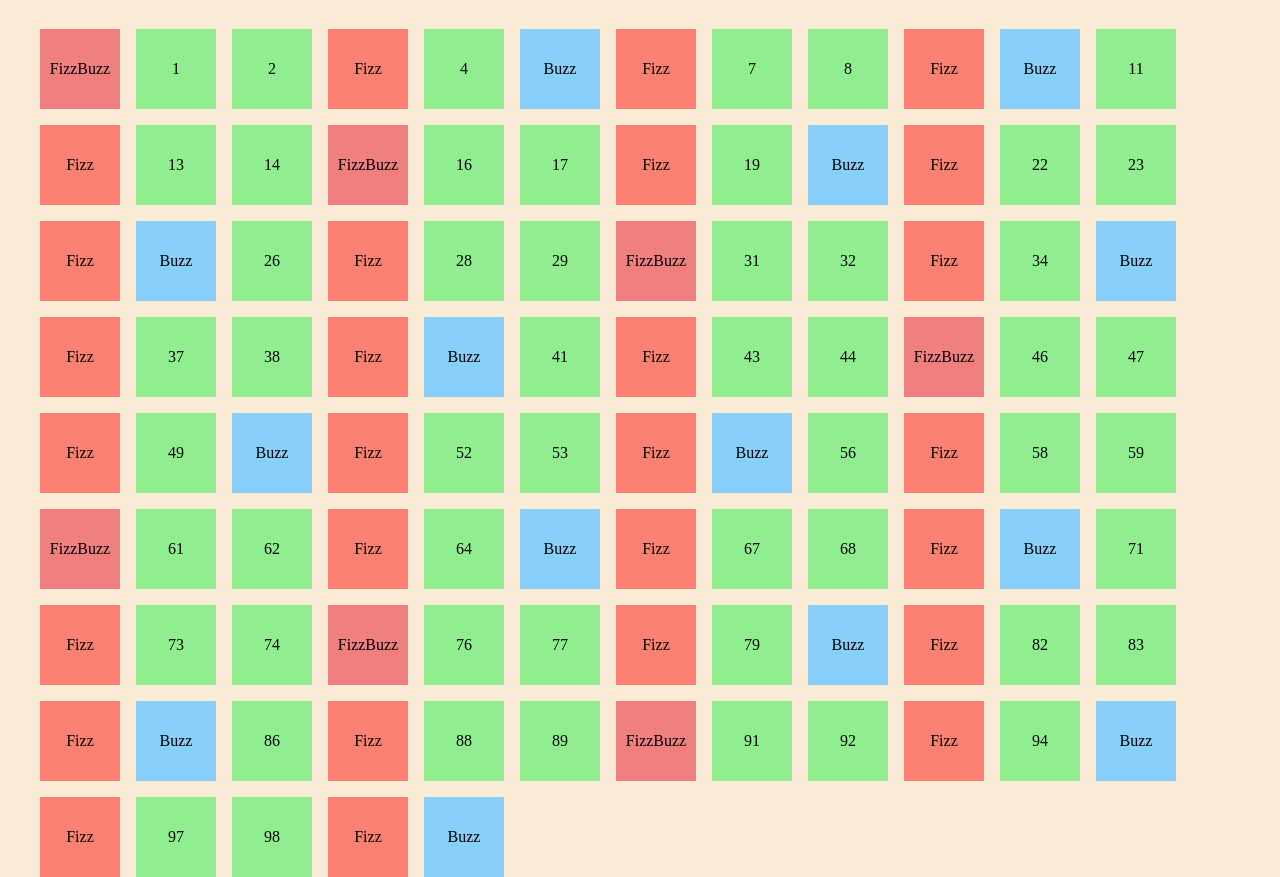
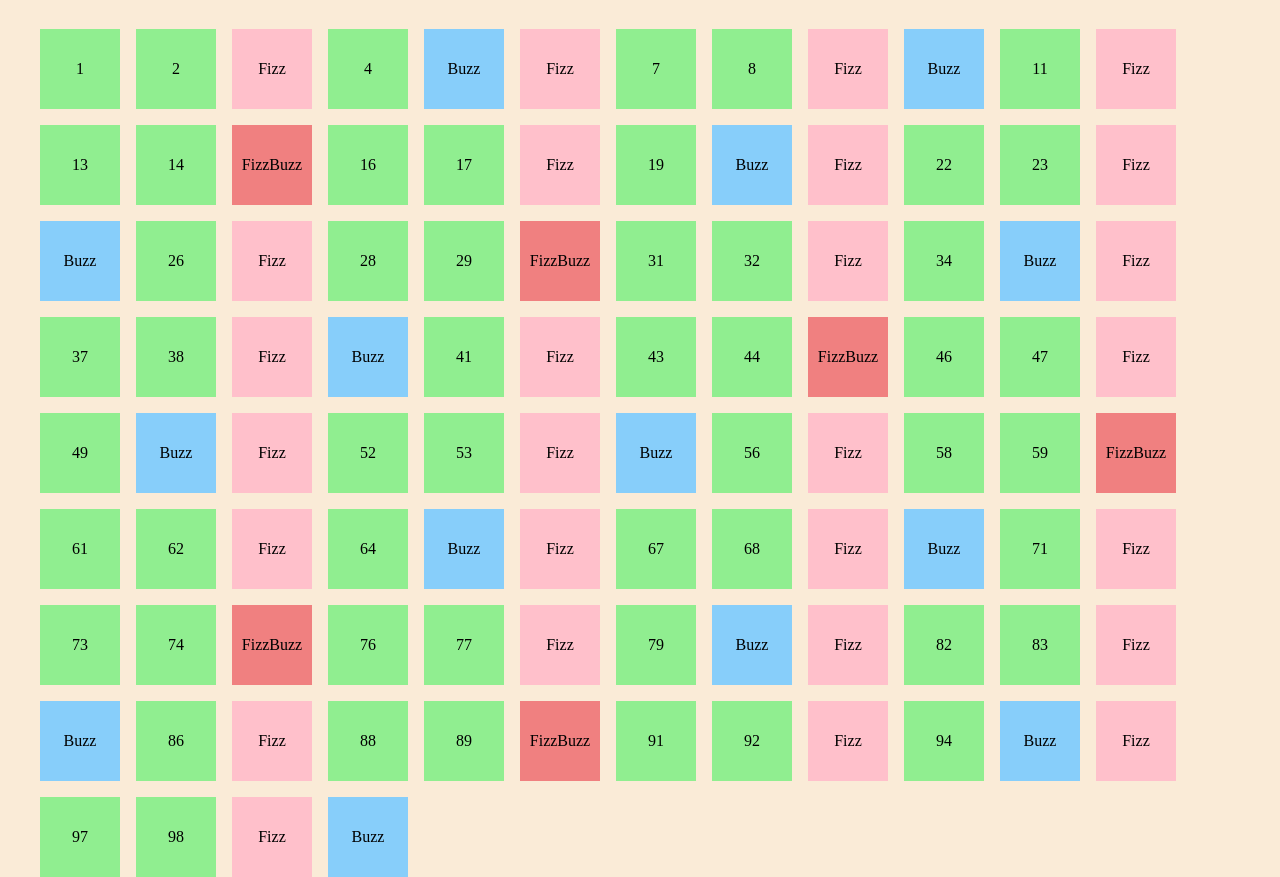
Before and after one commit to LudwigEffort/js-fizzbuzz, a plain HTML site: page index.html in a window 1280 px wide. Shown: the part 40-917 px from the top of the page. Drawn offline with Linux system fonts and the light colour scheme.

Commit message:
change i

```diff
--- a/css/style.css
+++ b/css/style.css
@@ -35,7 +35,7 @@ body    {
 }
 
 .fizz {
-    background-color: salmon;
+    background-color: pink;
 }
 
 .buzz {
--- a/js/script.js
+++ b/js/script.js
@@ -45,7 +45,7 @@ ELSE IF  (i multiplo di 3 && multiplo di 5) {
 */
 
 const eleSquares = document.querySelector('.squares-container');
-for (let i = 0; i <= 100; i++ ) {
+for (let i = 1; i <= 100; i++ ) {
 
     if ((i % 3 == 0) && (i % 5 !== 0)) {
         // let i = Fizz;
```
